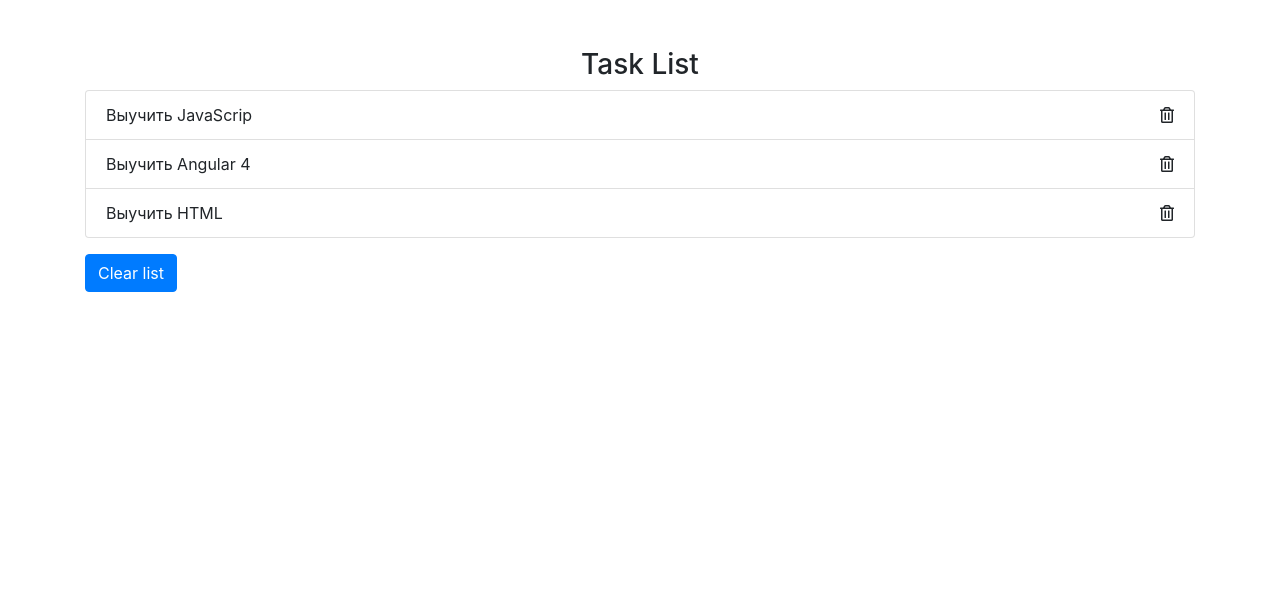
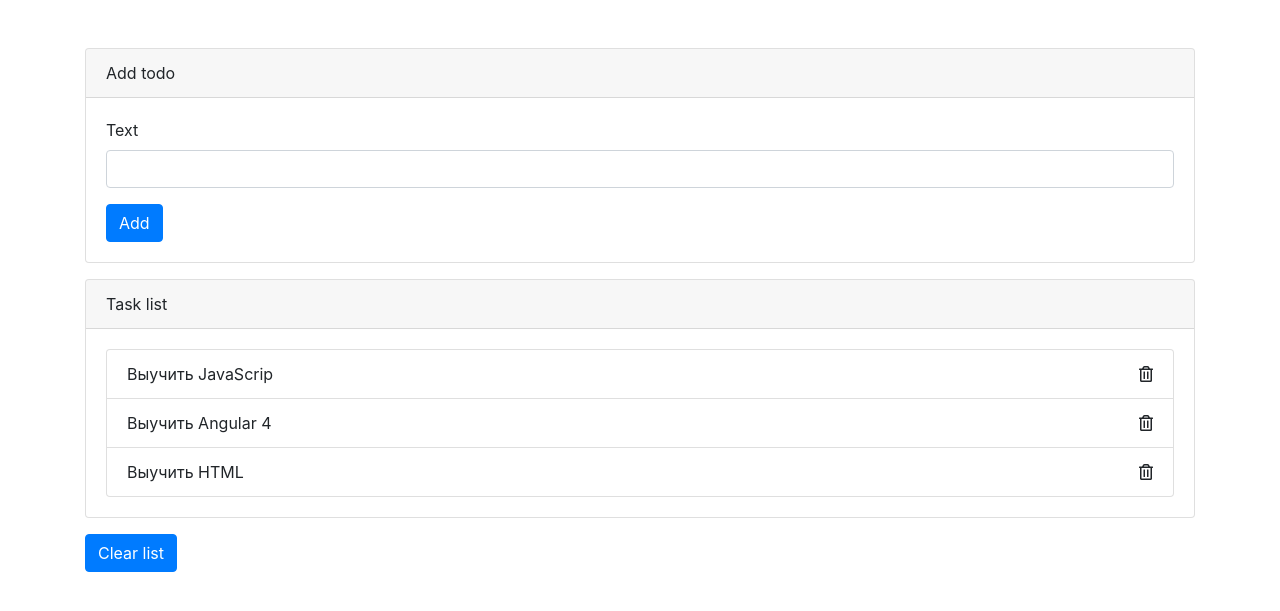
Before and after one commit to Lyutuy/jsstudy, a PHP site: page / in a window 1280 px wide. Shown: the top 611 px of the page. Run offline with PHP 8.4, Linux system fonts and the light colour scheme; some libraries are stand-ins or nearby versions.

Commit message:
add form of card "Add new item"

```diff
--- a/index.php
+++ b/index.php
@@ -17,15 +17,31 @@
 
     <section class="task-wrap mt-5">
         <div class="container">
-            <h3 class="text-center">Task List</h3>
-            <ul class="list-group  mb-3">
-                <!-- <li class="list-group-item">Cras justo odio</li> -->
-
-            </ul>
+            <div class="card mb-3">
+                <div class="card-header">
+                    Add todo
+                </div>
+                <div class="card-body">
+                    <form action="" name="addTodoItem">
+                        <div class="form-group">
+                            <label for="todoText">Text</label>
+                            <input type="text" class="form-control" id="todoText">
+                        </div>
+                        <button type="submit" class="btn btn-primary">Add</button>
+                    </form>
+                </div>
+            </div>
+            <div class="card mb-3">
+                <div class="card-header">
+                    Task list
+                </div>
+                <div class="card-body">
+                    <ul class="list-group"></ul>
+                </div>
+            </div>
             <button class="btn btn-primary clear-btn">Clear list</button>
         </div>
-
-    </section>
+    <section>
     <script src="main.js"></script>
 </body>
 </html>
--- a/main.js
+++ b/main.js
@@ -6,8 +6,7 @@ let tasks = [
 ];
 
 let ul = document.querySelector('.list-group');
-let deleteBtns = document.getElementsByClassName('delete-item');
-let btn = document.querySelector('.clear-btn');
+let form = document.forms['addTodoItem'];
 
 function generateList(tasksArray) {
 
@@ -17,7 +16,6 @@ function generateList(tasksArray) {
         let li = listTemplate(tasksArray[i]);
         ul.appendChild(li);
     }
-    setDeleteEvent();
 }
 
 function listTemplate(task) {
@@ -44,13 +42,6 @@ function addList(list) {
     generateList(tasks)
 }
 
-function setDeleteEvent() {
-    for ( let i = 0; i < deleteBtns.length; i++ ) {
-        deleteBtns[i].addEventListener('click', function (e) {
-
-        });
-    }
-}
 
 function deleteListItem(target) {
     let parent = target.closest('li');
@@ -64,5 +55,8 @@ ul.addEventListener('click', function (e) {
         deleteListItem(e.target);
     }
 });
+form.addEventListener('submit', function (e) {
+    console.log('submit');
+});
 
 generateList(tasks);
```
